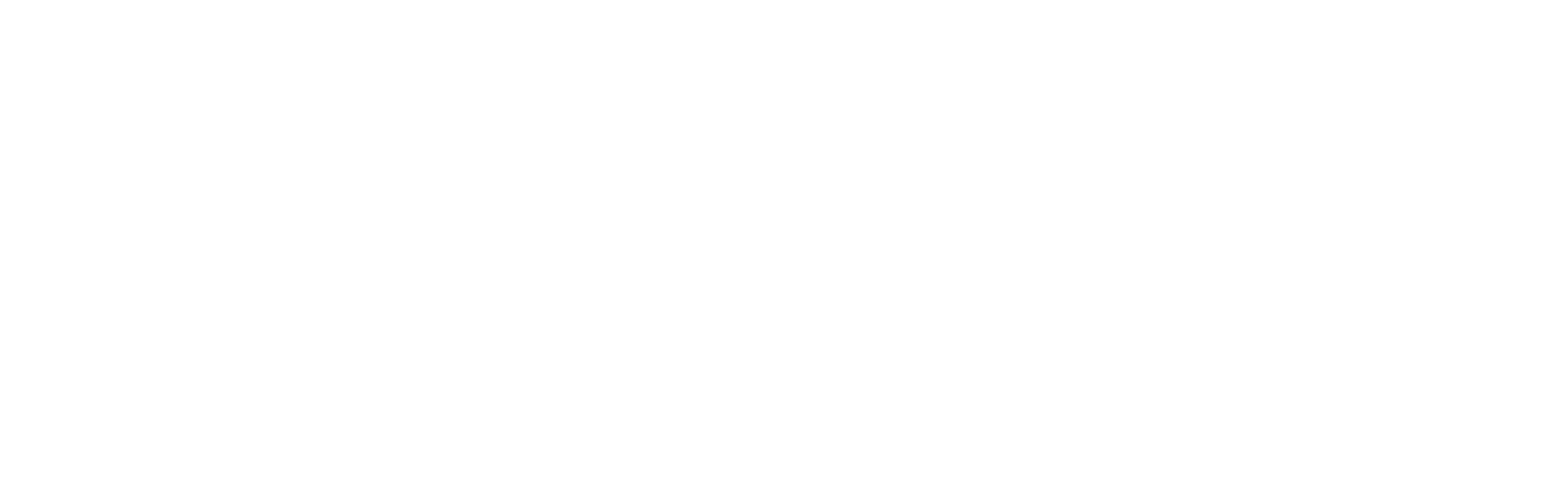
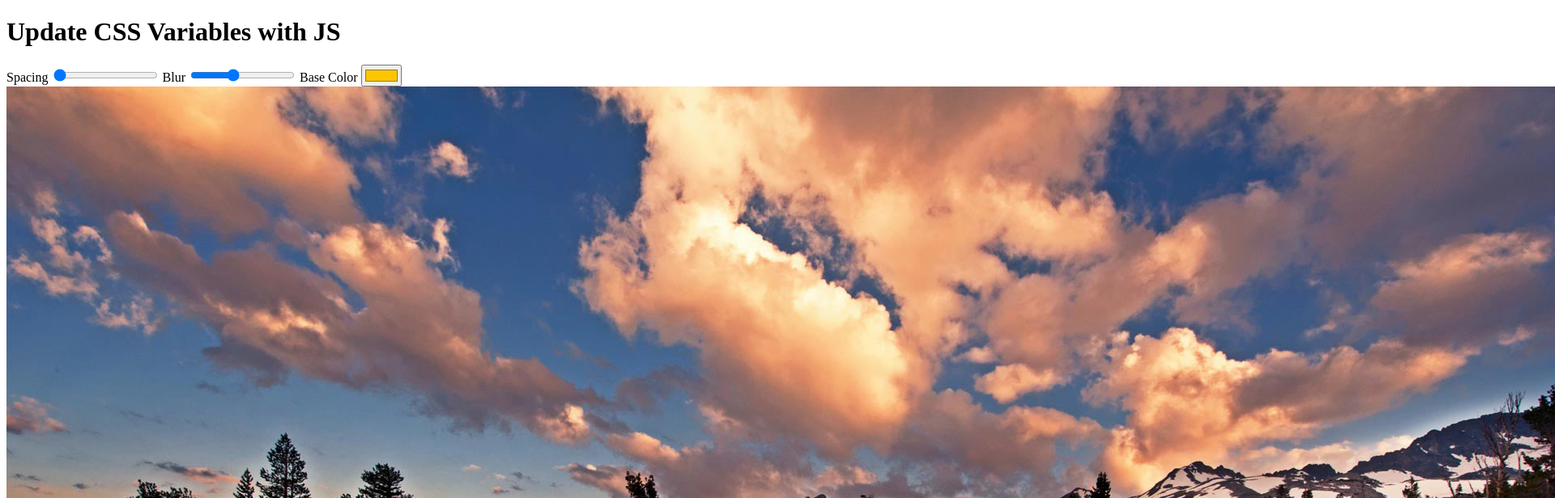
Before and after one commit to limunosekai/css-variables, a plain HTML site: page index.html in a window 1280 px wide. Shown: the top 616 px of the page at 81% size, 1920 px wide, since content can reach past the window. Drawn offline with Linux system fonts and the light colour scheme.

Commit message:
End HTML Mark-up

```diff
--- a/index.html
+++ b/index.html
@@ -8,6 +8,21 @@
   <title>CSS Variables with JS</title>
 </head>
 <body>
-
+  <header>
+    <h1>Update CSS Variables with JS</h1>
+  </header>
+  <section>
+    <div class="controls">
+      <label for="spacing">Spacing</label>
+      <input type="range" name="spacing" min="10" max="200" value="10" data-sizing="px">
+      <label for="blur">Blur</label>
+      <input type="range" name="blur" min="0" max="25" value="10" data-sizing="px">
+      <label for="base">Base Color</label>
+      <input type="color" name="base" value="#ffc600">
+    </div>
+  </section>
+  <section>
+    <img src="img/bg.jpg" alt="">
+  </section>
 </body>
 </html>
```
